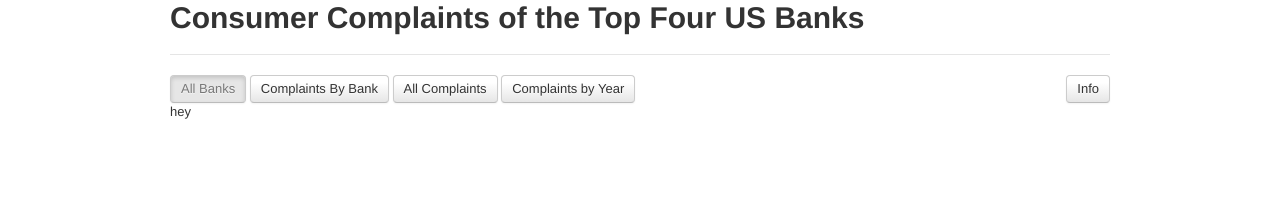
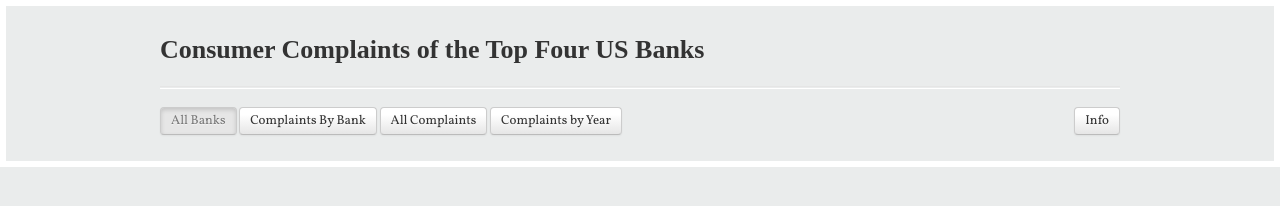
Before and after one commit to houseofaragon/consumer-complaints, a plain HTML site: page index.html in a window 1280 px wide. Drawn offline with Linux system fonts and the light colour scheme; no server answers; a web font is replaced by a local one.

Commit message:
added fonts

```diff
--- a/css/style.css
+++ b/css/style.css
@@ -1,20 +1,69 @@
+
+@font-face {
+  font-family: 'Brandon Black';
+  src:url('fonts/Brandon_blk.otf');
+  font-weight: normal;
+  font-style: normal;
+}
+
+@font-face {
+  font-family: 'Brandon Black Italic';
+  src:url('fonts/Brandon_blk_it.otf');
+  font-weight: normal;
+  font-style: normal;
+}
+@font-face {
+  font-family: 'Brandon Medium';
+  src:url('fonts/Brandon_med.otf');
+  font-weight: normal;
+  font-style: normal;
+}
+
+@font-face {
+  font-family: 'Brandon Thin';
+  src:url('fonts/Brandon_thin.otf');
+  font-weight: normal;
+  font-style: normal;
+}
+
+
+body{
+  font-family: "Vollkorn";
+  margin: 0 auto;
+  background: #eaecec;
+  border: 0.5em solid #fff;
+}
+
+h1{
+  font-family: "Brandon Medium";
+  font-size: 2em;
+}
+
+p{
+  font-family: "Vollkorn";
+}
+
 a, a:visited, a:active {
   color: #444;
 }
 
+.container{
+  width: 960px;
+  margin: 2em auto;
+}
+
 #vis {
-  width: 940px;
-  height: 600px;
+  width: 960px;
+  height: auto;
   clear: both;
-  margin-bottom: 10px;
 }
 
 footer {
   text-align: center;
 }
 
-#view_selection {
-  margin-top: 10px;
+.container #view_selection {
+  margin: 0 auto;
 }
 
 .years {
@@ -28,7 +77,7 @@ footer {
 	left: 100px;
   -moz-border-radius:5px;
 	border-radius: 5px;
-  border: 2px solid #000;
+  border: 1px solid #333;
 	/* background: #222222; */
   background: #fff;
 	opacity: .9;
@@ -47,3 +96,7 @@ footer {
 .tooltip .name {
   font-weight:bold;
 }
+
+#info-box{
+  display:none;
+}
```
